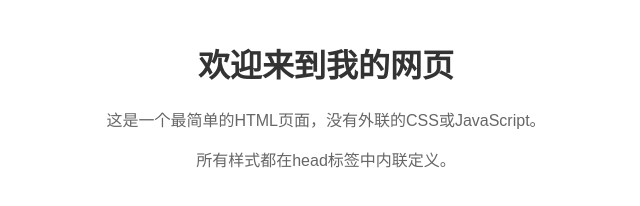
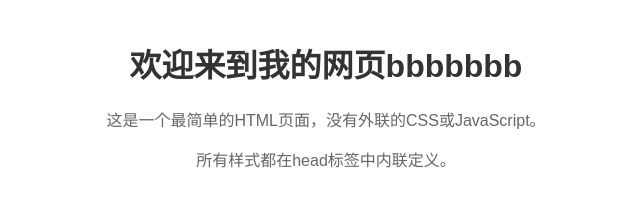
Before and after one commit to kicky001/abc, a plain HTML site: page index.html in a window 1280 px wide. Shown: the whole page, without its empty margins (314-954 px from the left). Drawn offline with Linux system fonts and the light colour scheme.

Commit message:
Update index.html

```diff
--- a/index.html
+++ b/index.html
@@ -17,7 +17,7 @@
     </style>
 </head>
 <body>
-    <h1>欢迎来到我的网页</h1>
+    <h1>欢迎来到我的网页bbbbbbb</h1>
     <p>这是一个最简单的HTML页面，没有外联的CSS或JavaScript。</p>
     <p>所有样式都在head标签中内联定义。</p>
 </body>
```
